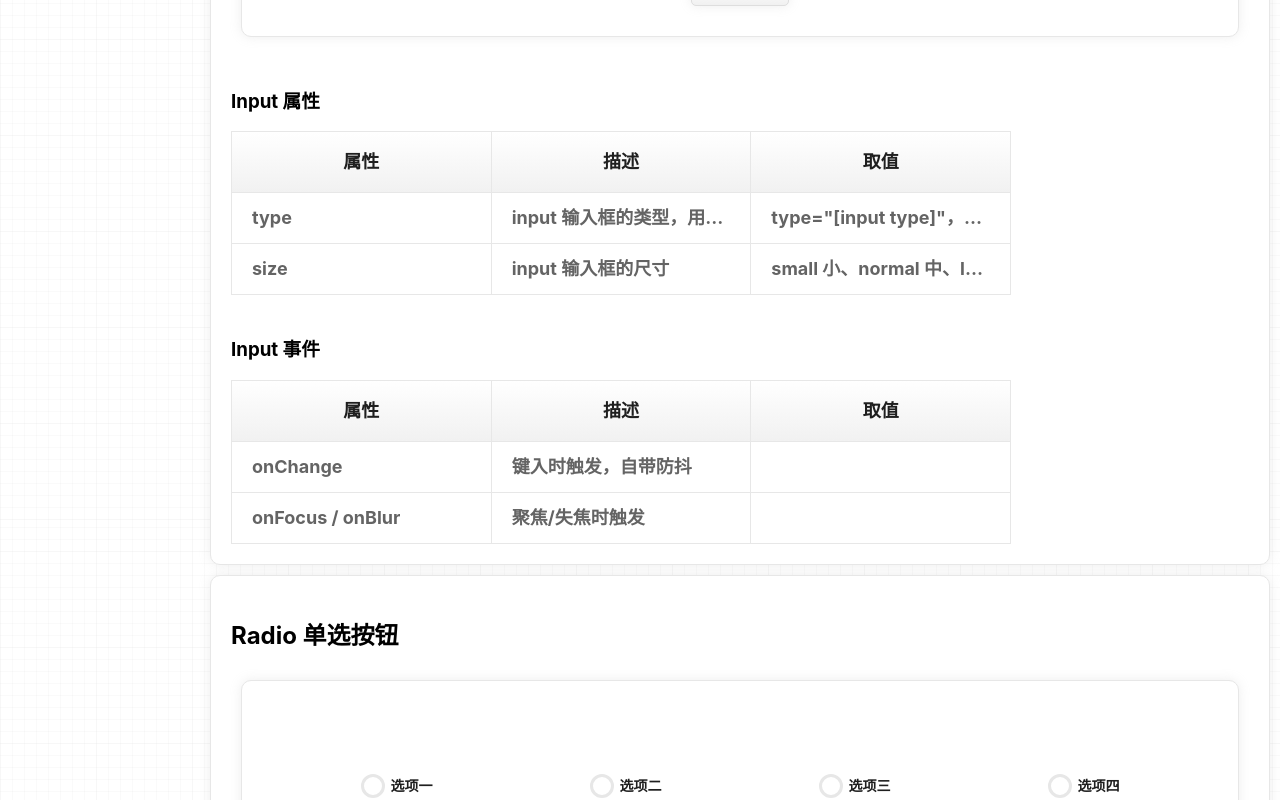
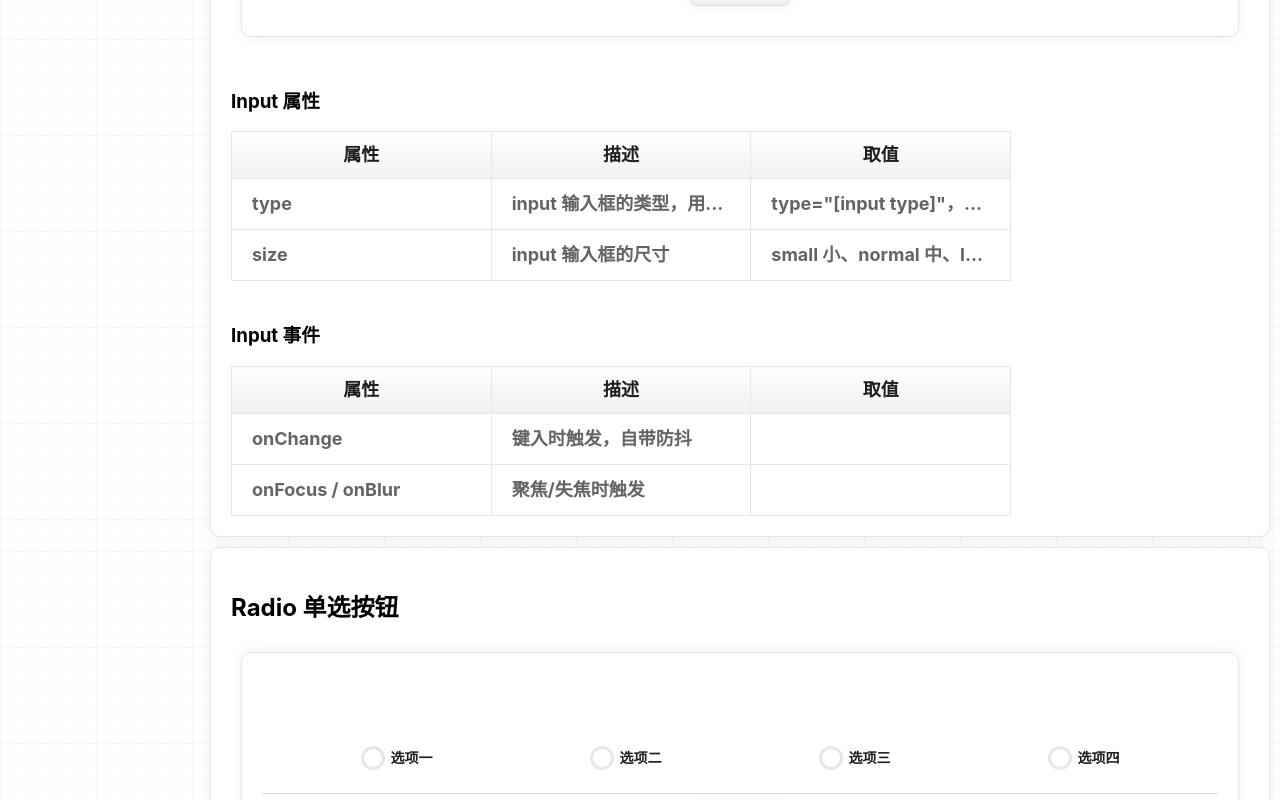
Before and after one commit to undefine4080/Wood-UI-React, a React (Vite) app: page / in a window 1280 px wide. Shown: the part 8280-9080 px from the top of the page. Built offline with nearby package versions, Linux system fonts and the light colour scheme.

Commit message:
feat: TableColumn height modify

```diff
--- a/src/components/Table/table.less
+++ b/src/components/Table/table.less
@@ -30,15 +30,16 @@
     }
 
     &__header {
-        height: 40px;
+        height: 30px;
         text-align: center;
-        line-height: 40px;
+        line-height: 30px;
         .wdu-bg-plain();
 
         th {
-            padding: 10px 20px;
+            padding: 8px 8px;
             border-bottom: @borderStyle;
             border-top: @borderStyle;
+            border-right: @borderStyle;
 
             .wdu-table__gridLine();
         }
@@ -49,7 +50,7 @@
         .wdu-transition-quick();
 
         &:hover {
-            background-color: rgb(239, 239, 239);
+            background-color: #c9c9c9;
         }
     }
 
@@ -77,6 +78,6 @@
 
     thead {
         position: sticky;
-        top: -1px;
+        top: 0px;
     }
 }
```
